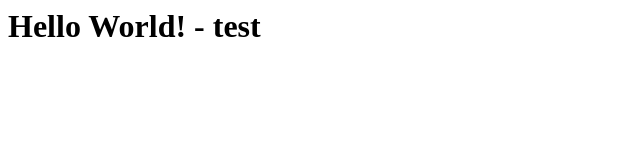
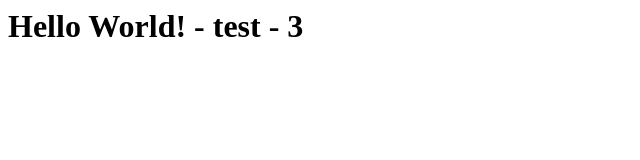
Before and after one commit to vijaychalam/repo-assign-1.4, a plain HTML site: page index.html in a window 1280 px wide. Shown: the full height of the page, 0-640 px from the left. Drawn offline with Linux system fonts and the light colour scheme.

Commit message:
commit message - test -3

```diff
--- a/index.html
+++ b/index.html
@@ -5,6 +5,6 @@
     <title>Document</title>
 </head>
 <body>
-    <h1>Hello World! - test</h1>
+    <h1>Hello World! - test - 3</h1>
 </body>
 </html>
```
Also changed, not shown: 1 other file.
